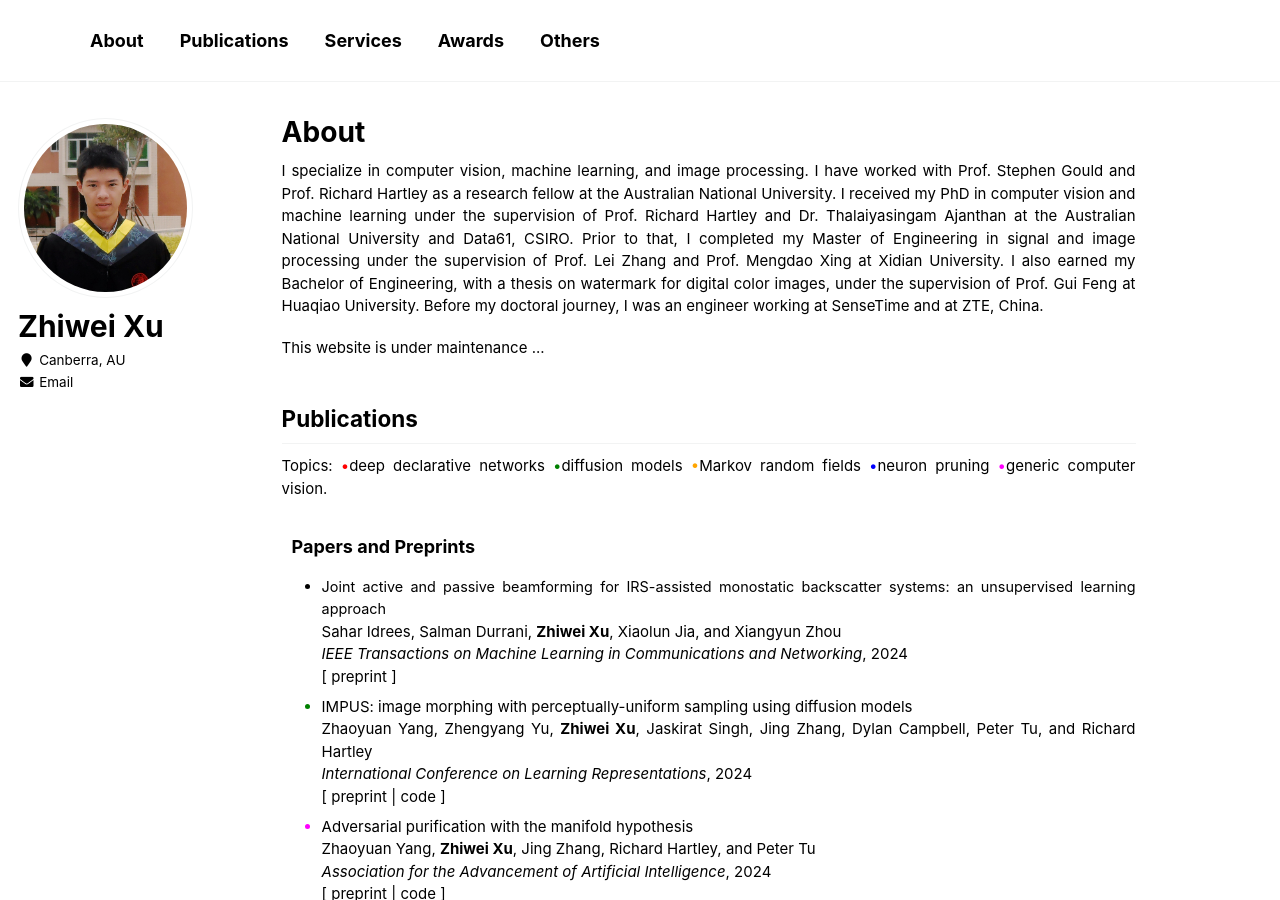
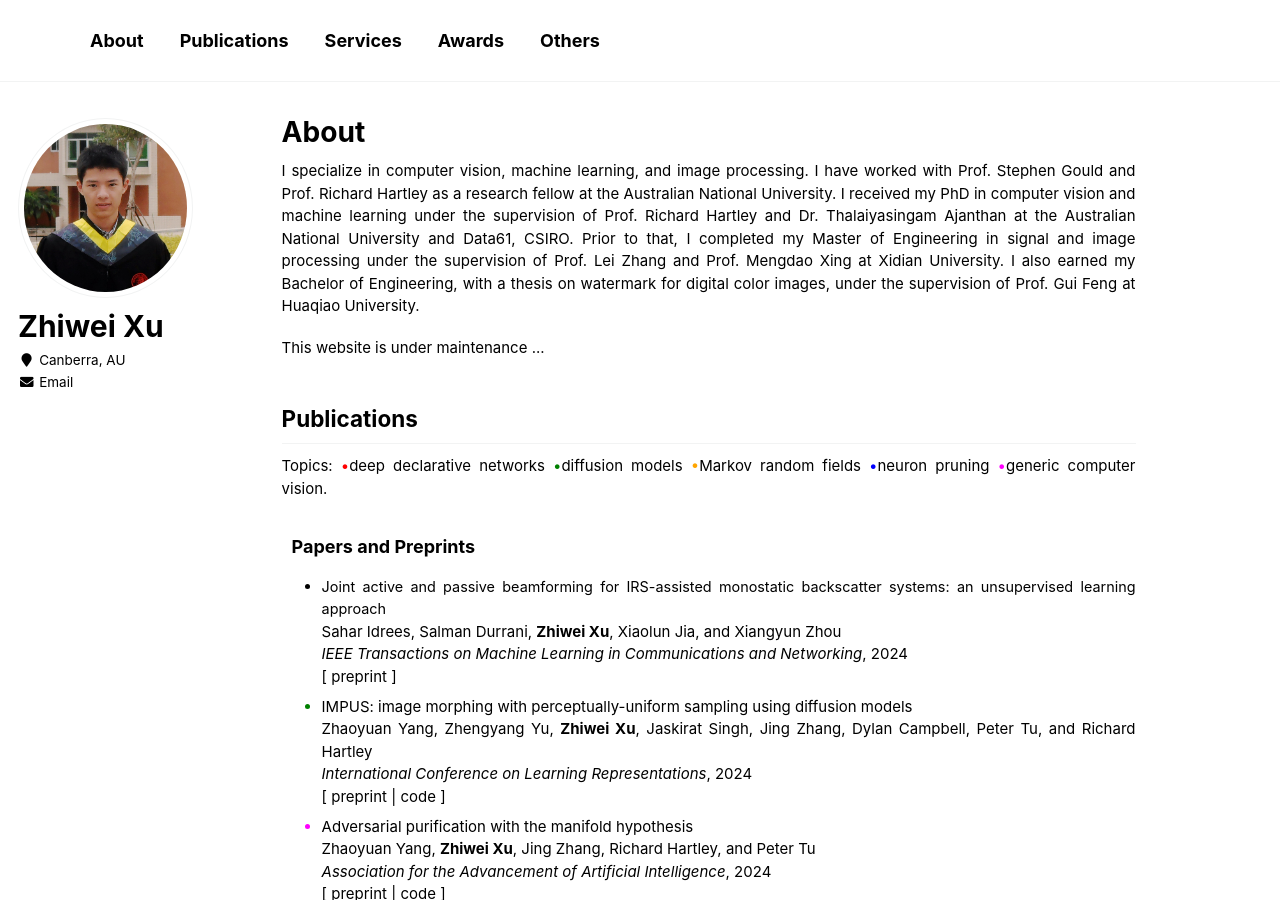
Before and after one commit to zwxu064/zwxu064.github.io, a Jekyll site: the page built from _pages/about.html, in a window 1280 px wide and 900 px high. Built offline with Jekyll 4.4.1, drawn with Linux system fonts in a browser that asks for light colours.

Commit message:
Update about.html

```diff
--- a/_pages/about.html
+++ b/_pages/about.html
@@ -13,7 +13,6 @@ redirect_from:
   I received my PhD in computer vision and machine learning under the supervision of Prof. Richard Hartley and Dr. Thalaiyasingam Ajanthan at the Australian National University and Data61, CSIRO.
   Prior to that, I completed my Master of Engineering in signal and image processing under the supervision of Prof. Lei Zhang and Prof. Mengdao Xing at Xidian University.
   I also earned my Bachelor of Engineering, with a thesis on watermark for digital color images, under the supervision of Prof. Gui Feng at Huaqiao University.
-  Before my doctoral journey, I was an engineer working at SenseTime and at ZTE, China.
 </p>
 <p>
   This website is under maintenance ...
```
